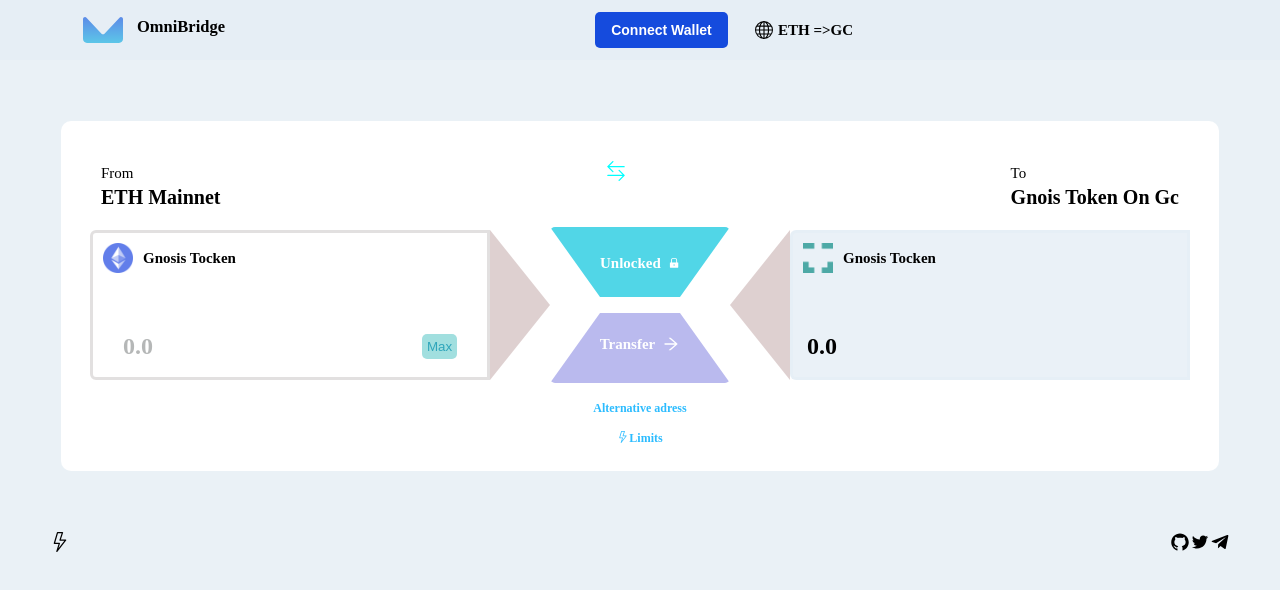
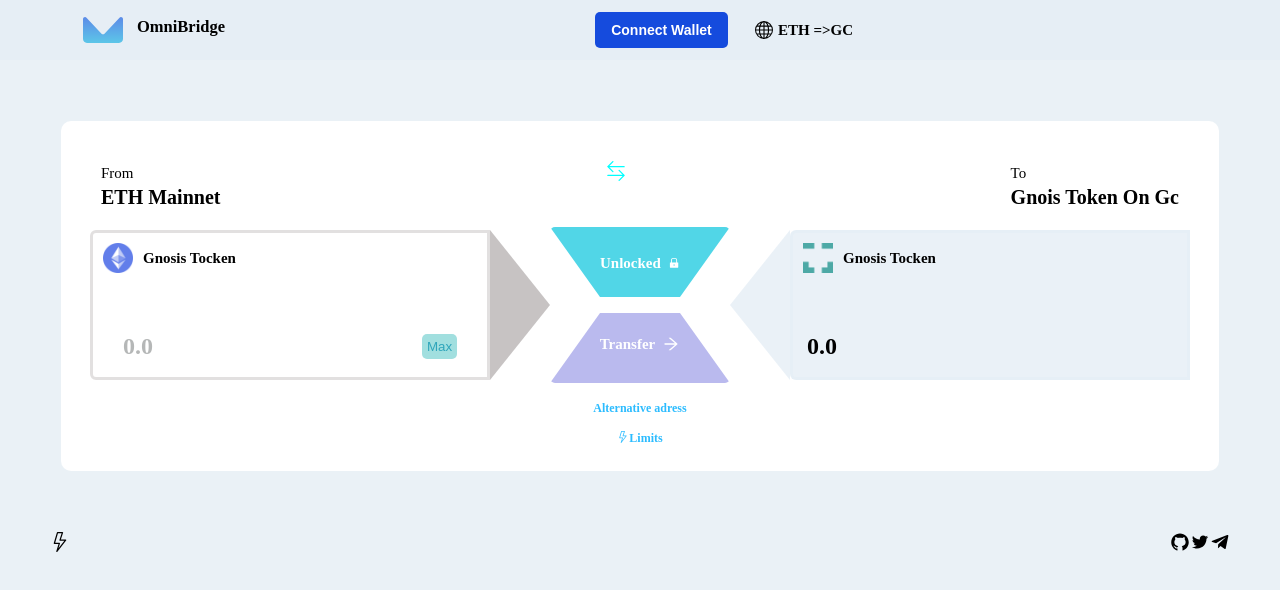
Before and after one commit to athifbinu/OmniBridge, a React (Create React App) app: page / in a window 1280 px wide. Shown: the top 590 px of the page. Built offline with nearby package versions, Linux system fonts and the light colour scheme.

Commit message:
change clr

```diff
--- a/src/styles/home.css
+++ b/src/styles/home.css
@@ -105,7 +105,7 @@
 
 
   .triangle1 {
-    border-left: 60px solid #ceb8b8a9;
+    border-left: 60px solid #c7c3c3;
     border-right: 0px solid transparent;
     border-bottom: 75px solid transparent;
     border-top: 75px solid transparent;
@@ -114,7 +114,7 @@
 
   .triangle2 {
     border-left: 0px solid transparent;
-    border-right: 60px solid  #ceb8b8a9;
+    border-right: 60px solid  #e6eef5ce;
     border-bottom: 75px solid transparent;
     border-top: 75px solid transparent;
 
```
